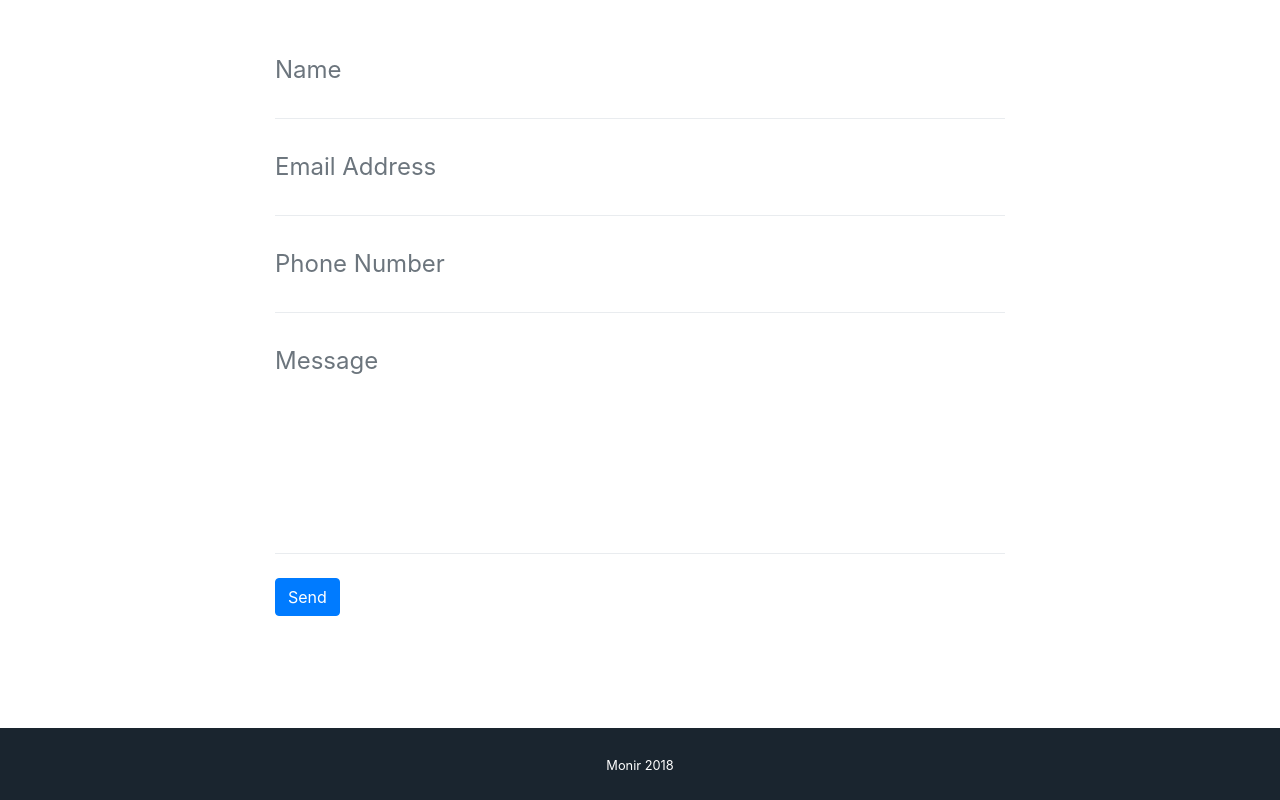
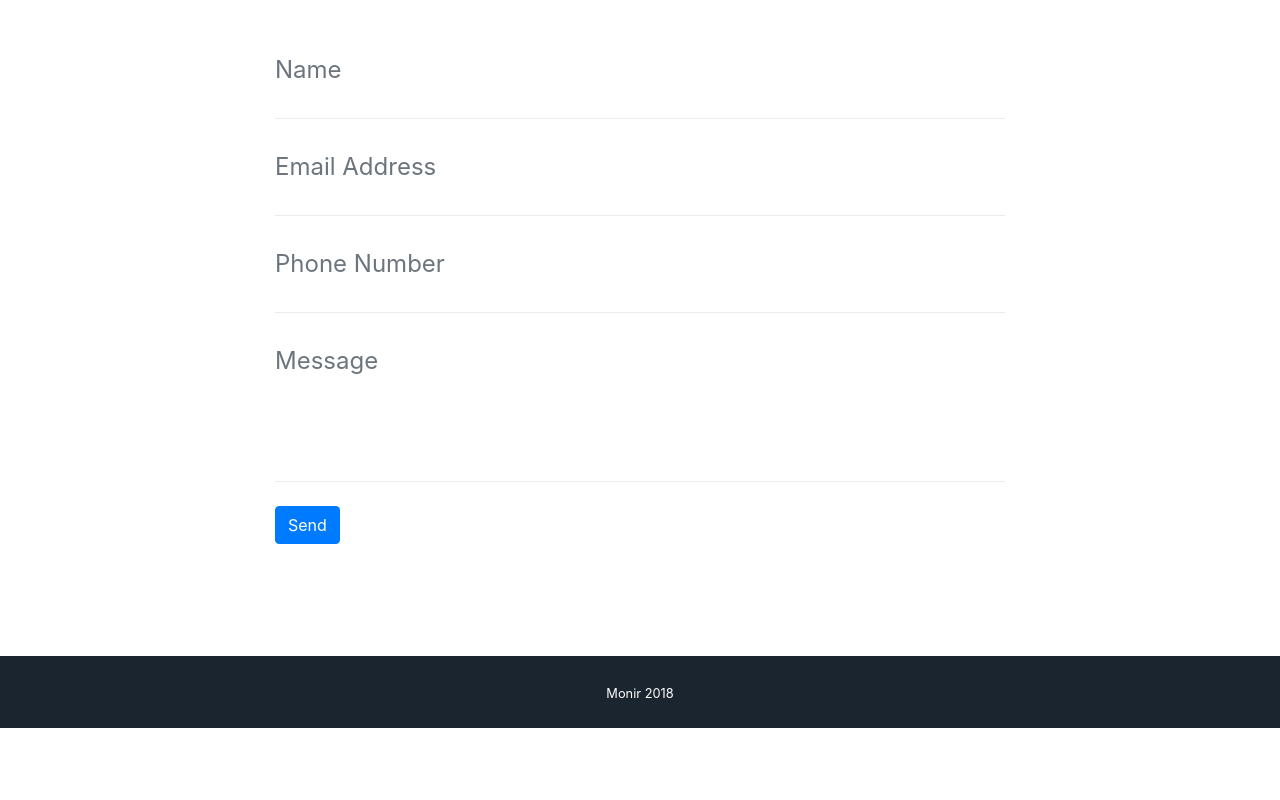
Before and after one commit to ohosseinmardi/ohosseinmardi.github.io, a website with bundled scripts: page index.html in a window 1280 px wide. Shown: the part 1396-2196 px from the top of the page. After the commit the page ends 2124 px from the top, so only its background shows below. Built offline with nearby package versions, Linux system fonts and the light colour scheme.

Commit message:
message us fix

```diff
--- a/index.html
+++ b/index.html
@@ -172,7 +172,7 @@
               <div class="control-group">
                 <div class="form-group floating-label-form-group controls mb-0 pb-2">
                   <label>Message</label>
-                  <textarea class="form-control" id="message" rows="5" placeholder="Message" required="required" data-validation-required-message="Please enter a message."></textarea>
+                  <textarea class="form-control" id="message" rows="3" placeholder="Message" required="required" data-validation-required-message="Please enter a message."></textarea>
                   <p class="help-block text-danger"></p>
                 </div>
               </div>
```
